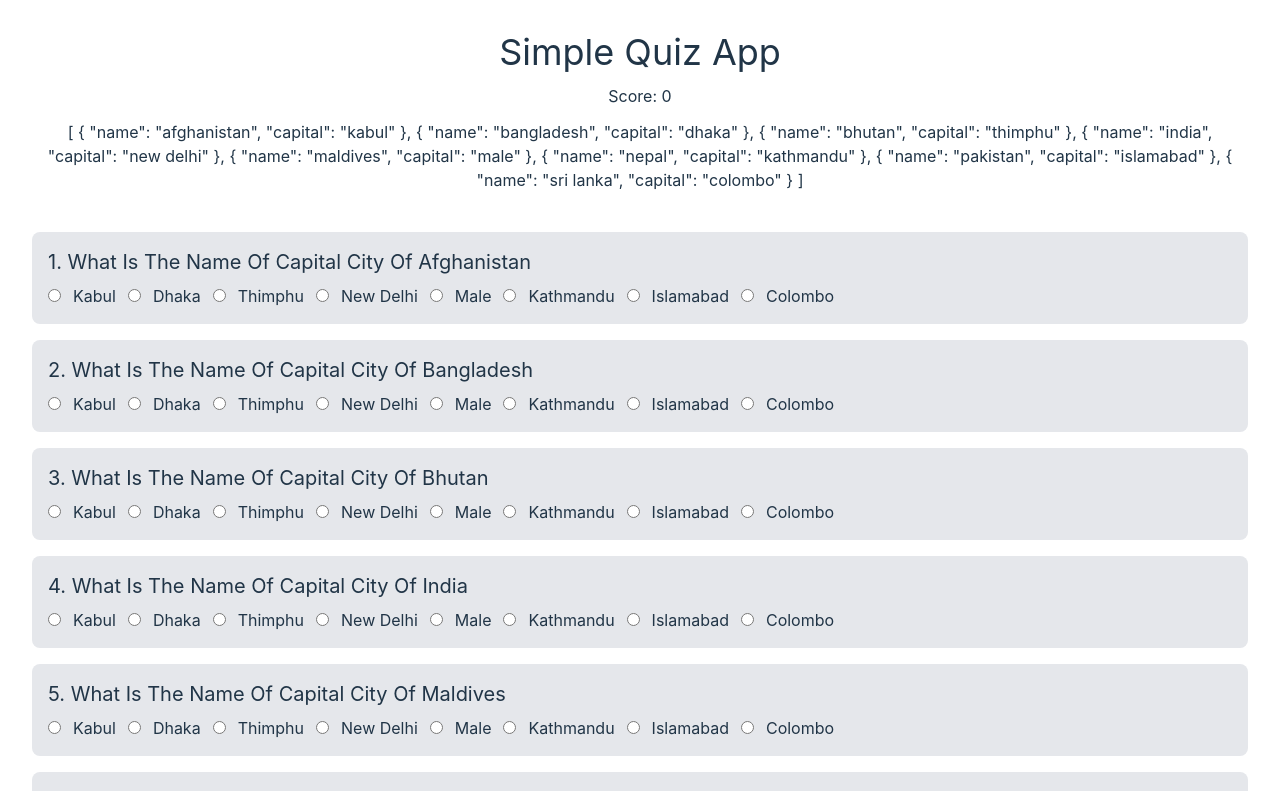
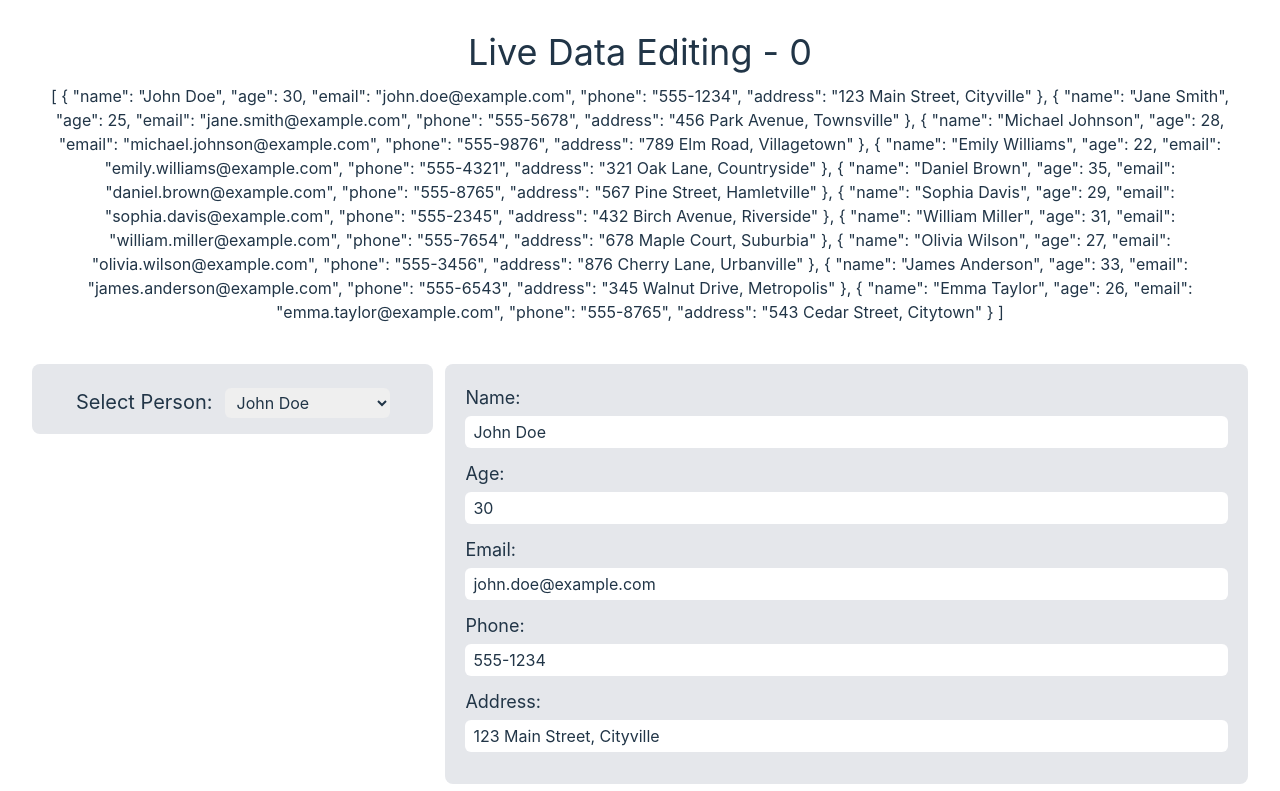
Before and after one commit to talhatonmoy/vue-learning-module4, a Vue app: page / in a window 1280 px wide. Shown: the top 791 px of the page. Built offline with nearby package versions, Linux system fonts and the light colour scheme.

Commit message:
live data editing quick project

```diff
--- a/src/App.vue
+++ b/src/App.vue
@@ -1,75 +1,113 @@
 <script setup>
 import { ref, reactive } from 'vue'
 
-const sarccCountries = reactive([
-  { name: 'afghanistan', capital: 'kabul' },
-  { name: 'bangladesh', capital: 'dhaka' },
-  { name: 'bhutan', capital: 'thimphu' },
-  { name: 'india', capital: 'new delhi' },
-  { name: 'maldives', capital: 'male' },
-  { name: 'nepal', capital: 'kathmandu' },
-  { name: 'pakistan', capital: 'islamabad' },
-  { name: 'sri lanka', capital: 'colombo' }
+const persons = reactive([
+  {
+    name: 'John Doe',
+    age: 30,
+    email: 'john.doe@example.com',
+    phone: '555-1234',
+    address: '123 Main Street, Cityville'
+  },
+  {
+    name: 'Jane Smith',
+    age: 25,
+    email: 'jane.smith@example.com',
+    phone: '555-5678',
+    address: '456 Park Avenue, Townsville'
+  },
+  {
+    name: 'Michael Johnson',
+    age: 28,
+    email: 'michael.johnson@example.com',
+    phone: '555-9876',
+    address: '789 Elm Road, Villagetown'
+  },
+  {
+    name: 'Emily Williams',
+    age: 22,
+    email: 'emily.williams@example.com',
+    phone: '555-4321',
+    address: '321 Oak Lane, Countryside'
+  },
+  {
+    name: 'Daniel Brown',
+    age: 35,
+    email: 'daniel.brown@example.com',
+    phone: '555-8765',
+    address: '567 Pine Street, Hamletville'
+  },
+  {
+    name: 'Sophia Davis',
+    age: 29,
+    email: 'sophia.davis@example.com',
+    phone: '555-2345',
+    address: '432 Birch Avenue, Riverside'
+  },
+  {
+    name: 'William Miller',
+    age: 31,
+    email: 'william.miller@example.com',
+    phone: '555-7654',
+    address: '678 Maple Court, Suburbia'
+  },
+  {
+    name: 'Olivia Wilson',
+    age: 27,
+    email: 'olivia.wilson@example.com',
+    phone: '555-3456',
+    address: '876 Cherry Lane, Urbanville'
+  },
+  {
+    name: 'James Anderson',
+    age: 33,
+    email: 'james.anderson@example.com',
+    phone: '555-6543',
+    address: '345 Walnut Drive, Metropolis'
+  },
+  {
+    name: 'Emma Taylor',
+    age: 26,
+    email: 'emma.taylor@example.com',
+    phone: '555-8765',
+    address: '543 Cedar Street, Citytown'
+  }
 ]);
 
+const activeIndex = ref(0);
 
-const sarccCapitals = [
-  'kabul',     // Afghanistan
-  'dhaka',     // Bangladesh
-  'thimphu',   // Bhutan
-  'new delhi', // India
-  'male',      // Maldives
-  'kathmandu', // Nepal
-  'islamabad', // Pakistan
-  'colombo'    // Sri Lanka
-];
-
-
-function shuffleArray(arr) {
-  const shuffledArr = arr.slice(); // Create a shallow copy of the original array
-  for (let i = shuffledArr.length - 1; i > 0; i--) {
-    const j = Math.floor(Math.random() * (i + 1));
-    [shuffledArr[i], shuffledArr[j]] = [shuffledArr[j], shuffledArr[i]];
-  }
-  return shuffledArr;
-}
-
-
-function getScore() {
-  let score = 0
-  sarccCountries.forEach((country) => {
-    if (country.capital == country.answer) {
-      score++
-    }
-  });
-  return score;
-}
 
 
 </script>
 
 <template>
-  <div class="container mx-auto w-full">
-    <h2 class="text-4xl capitalize">Simple Quiz App</h2>
-    <p class="mt-3">Score: {{ getScore() }}</p>
-    <p class="mt-3">{{ sarccCountries }}</p>
+  <div class="container mx-auto w-full block min-h-screen">
+    <h2 class="text-4xl capitalize">Live Data Editing - {{ activeIndex }}</h2>
+    <p class="mt-3">{{ persons }}</p>
     <!-- Input Box -->
     <div class=" mt-10 space-y-4">
-      <!-- Single Question -->
-      <div v-for="(country, index ) in sarccCountries" :key="country.name"
-        class="text-left space-y-2  bg-gray-200 p-4 rounded-lg">
-        <label class="text-xl capitalize block">{{ index + 1 }}. What is the name of capital city of {{ country.name
-        }}</label>
-        <!-- Options -->
-        <div class="space-x-3">
-          <template v-for="capitalName in sarccCapitals" :key="capitalName">
-            <input type="radio" :name="country.name" v-model="country.answer" :value="capitalName">
-            <label class=" capitalize ">{{ capitalName }}</label>
-          </template>
+      <div class="flex items-start mt-10 space-x-3">
+        <!-- Select Person -->
+        <div class=" space-y-2 bg-gray-200 p-4 rounded-lg w-4/12">
+          <label class="text-xl mr-3" for="sp">Select Person:</label>
+          <select v-model="activeIndex" class="p-1 min-w-[150px] px-2 rounded-md focus:outline-none" id="sp">
+            <option v-for="(person, index) in persons" :key="index" :value="index">{{ person.name }}</option>
+          </select>
         </div>
-        <!-- Options End -->
+        <!-- Select Person End-->
+
+        <!-- Person Data -->
+        <div class=" bg-gray-200 p-5 rounded-lg w-8/12">
+          <!-- Single Input Field -->
+          <div v-for="(value, key, index) in persons[activeIndex]" :key="key" class="mb-3 text-left">
+            <label class="text-lg block mb-1 capitalize" for="color">{{ key }}:</label>
+            <input type="text" v-model="persons[activeIndex][key]" id="color"
+              class="p-1 px-2 w-full rounded-md focus:outline-none">
+          </div>
+          <!-- Single Input Field End-->
+        </div>
+        <!-- Person Data End -->
       </div>
-      <!-- Single Question End -->
 
 
     </div>
```
